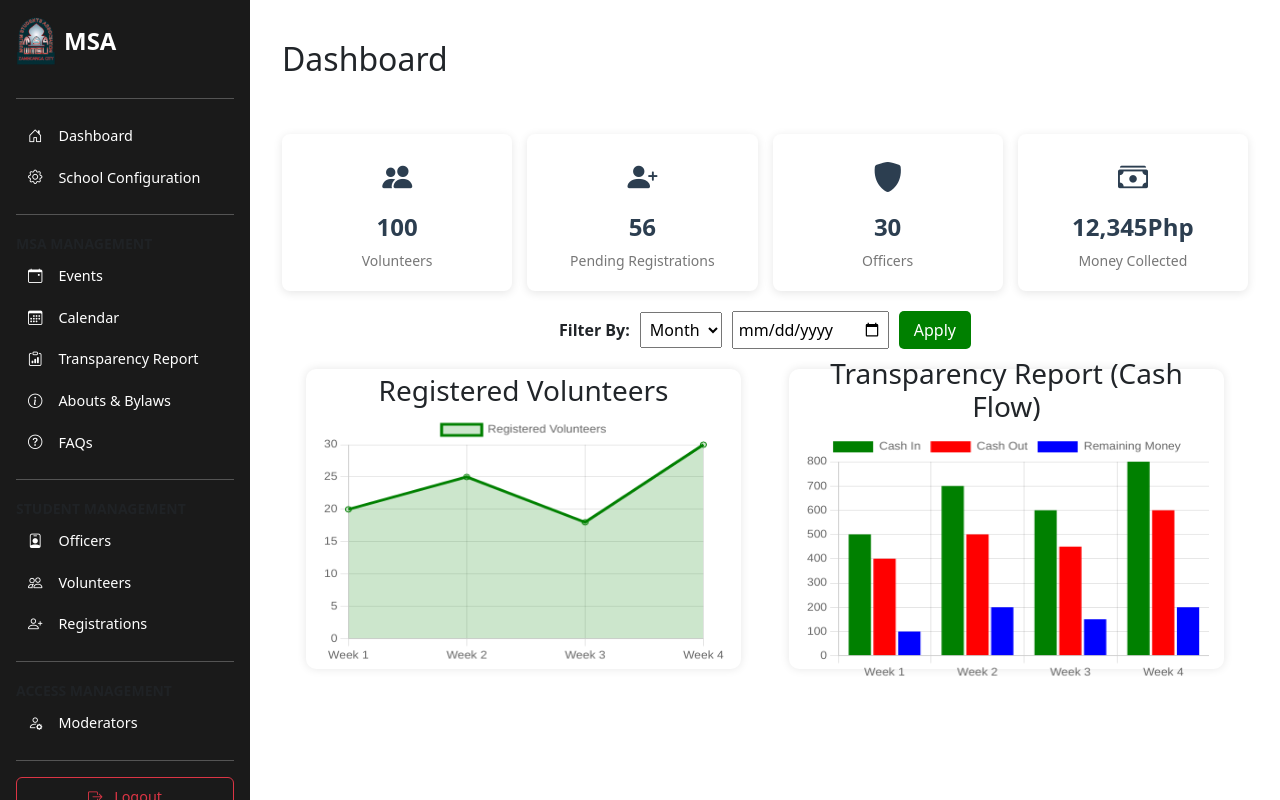
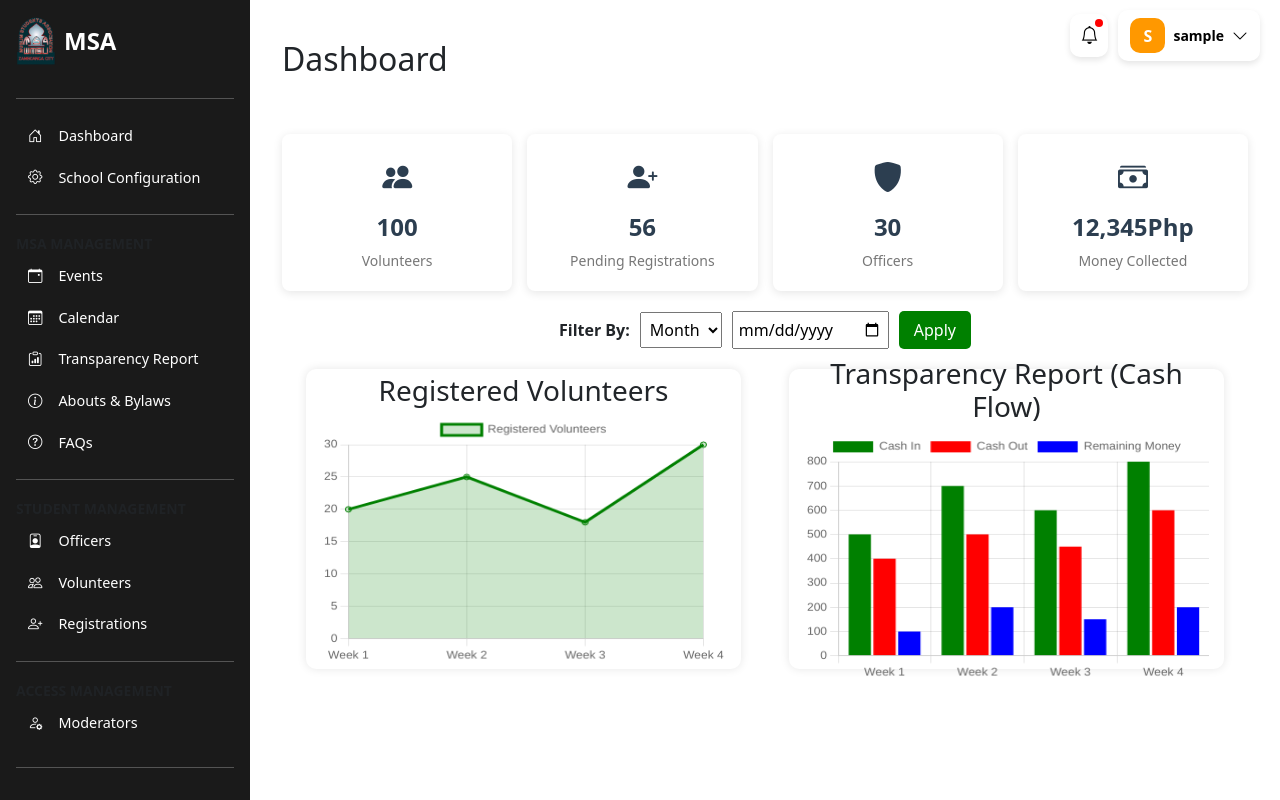
Before and after one commit to ashxeyn/msaconnect, a PHP site: page /views/admin/admin_dashboard.php in a window 1280 px wide. Run offline with PHP 8.4, Linux system fonts and the light colour scheme; the visitor is signed in with stand-in values (Sample User, id 1); some libraries are stand-ins or nearby versions; some web fonts are replaced.

Commit message:
UPDATED NAVIGATIONS

```diff
--- /dev/null
+++ b/css/topNav.css
@@ -0,0 +1,107 @@
+.admin-navbar {
+    position: fixed;
+    top: 0;
+    right: 0;
+    display: flex;
+    justify-content: flex-end;
+    align-items: center;
+    padding: 10px 20px;
+    z-index: 1000;
+    background: transparent;
+}
+
+.nav-items {
+    display: flex;
+    align-items: center;
+    gap: 10px;
+}
+
+.icon-btn {
+    border: none;
+    background: white;
+    font-size: 18px;
+    color: black;
+    cursor: pointer;
+    position: relative;
+    padding: 8px 10px;
+    border-radius: 10px;
+    box-shadow: 0px 3px 6px rgba(0, 0, 0, 0.1);
+    transition: all 0.3s ease;
+}
+
+.icon-btn:hover {
+    background: rgba(0, 0, 0, 0.05);
+}
+
+.notification-dot {
+    position: absolute;
+    top: 5px;
+    right: 5px;
+    width: 8px;
+    height: 8px;
+    background: red;
+    border-radius: 50%;
+}
+
+.profile-box {
+    display: flex;
+    align-items: center;
+    gap: 8px;
+    border: none;
+    background: white;
+    font-size: 16px;
+    color: black;
+    cursor: pointer;
+    padding: 8px 12px;
+    border-radius: 10px;
+    box-shadow: 0px 3px 6px rgba(0, 0, 0, 0.1);
+    transition: all 0.3s ease;
+}
+
+.profile-box:hover {
+    background: rgba(0, 0, 0, 0.05);
+}
+
+.profile-letter {
+    width: 35px;
+    height: 35px;
+    border-radius: 10px;
+    color: white;
+    font-size: 16px;
+    font-weight: bold;
+    display: flex;
+    align-items: center;
+    justify-content: center;
+    text-transform: uppercase;
+    user-select: none;
+}
+
+.username {
+    font-size: 14px;
+    font-weight: 600;
+    color: black;
+    white-space: nowrap;
+}
+
+.dropdown-menu {
+    border-radius: 10px;
+    background: white;
+    box-shadow: 0px 6px 12px rgba(0, 0, 0, 0.15);
+    border: none;
+    padding: 10px 0;
+    min-width: 100%;
+    transition: background 0.3s ease;
+}
+
+.dropdown-item {
+    padding: 10px 15px;
+    font-size: 14px;
+    color: black;
+    transition: background 0.1s ease, color 0.1s ease;
+}
+
+.dropdown-menu:hover,
+.dropdown-menu:hover .dropdown-item {
+    background: #B22222 !important;
+    color: white !important;
+}
--- a/includes/sideBar.php
+++ b/includes/sideBar.php
@@ -94,10 +94,4 @@ require_once 'head.php';
     </ul>
 
     <hr class="text-white">
-
-    <div class="text-center">
-        <a href="../../accounts/logout.php" class="btn btn-outline-danger w-100">
-            <i class="bi bi-box-arrow-right me-2"></i> <span class="sidebar-text">Logout</span>
-        </a>
-    </div>
 </div>
--- /dev/null
+++ b/includes/topNav.php
@@ -0,0 +1,42 @@
+<?php
+require_once "../../tools/function.php";
+
+if (!isset($_SESSION['username'])) {
+    header("Location: login.php");
+    exit();
+}
+
+$username = $_SESSION['username'];
+$firstLetter = strtoupper(substr($username, 0, 1));
+
+function generateColor($username) {
+    $colors = ['#FF5733', '#33B5E5', '#9C27B0', '#FF9800', '#4CAF50', '#3F51B5', '#E91E63'];
+    return $colors[ord(substr($username, 0, 1)) % count($colors)];
+}
+
+$profileColor = generateColor($username);
+?>
+
+<link rel="stylesheet" href="../../css/topNav.css">
+
+<nav class="admin-navbar">
+    <div class="nav-items">
+        <button class="icon-btn">
+            <i class="bi bi-bell"></i>
+            <span class="notification-dot"></span>
+        </button>
+
+        <div class="dropdown">
+            <button class="profile-box" data-bs-toggle="dropdown">
+                <div class="profile-letter" style="background-color: <?= $profileColor ?>;">
+                    <?= $firstLetter ?>
+                </div>
+                <span class="username"><?= clean_input($username) ?></span>
+                <i class="bi bi-chevron-down"></i>
+            </button>
+            <ul class="dropdown-menu">
+                <li><a class="dropdown-item" href="../../accounts/logout"><i class="bi bi-box-arrow-right me-2"></i> Logout</a></li>
+            </ul>
+        </div>
+    </div>
+</nav>
--- a/views/admin/admin_dashboard.php
+++ b/views/admin/admin_dashboard.php
@@ -14,6 +14,7 @@
             </div>
 
             <div class="col py-3 content-container">
+                <?php include '../../includes/topNav.php'; ?>
                 <div id="contentArea" class="container mt-4">
                     <?php include 'viewAnalytics.php'; ?>
                 </div>
```
